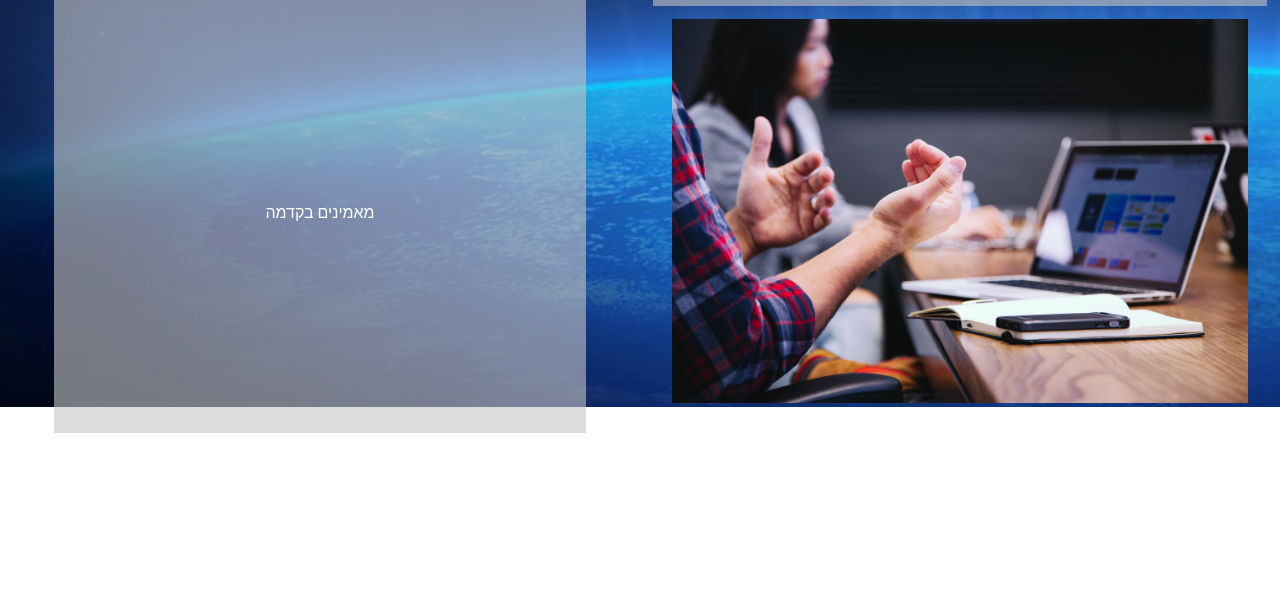
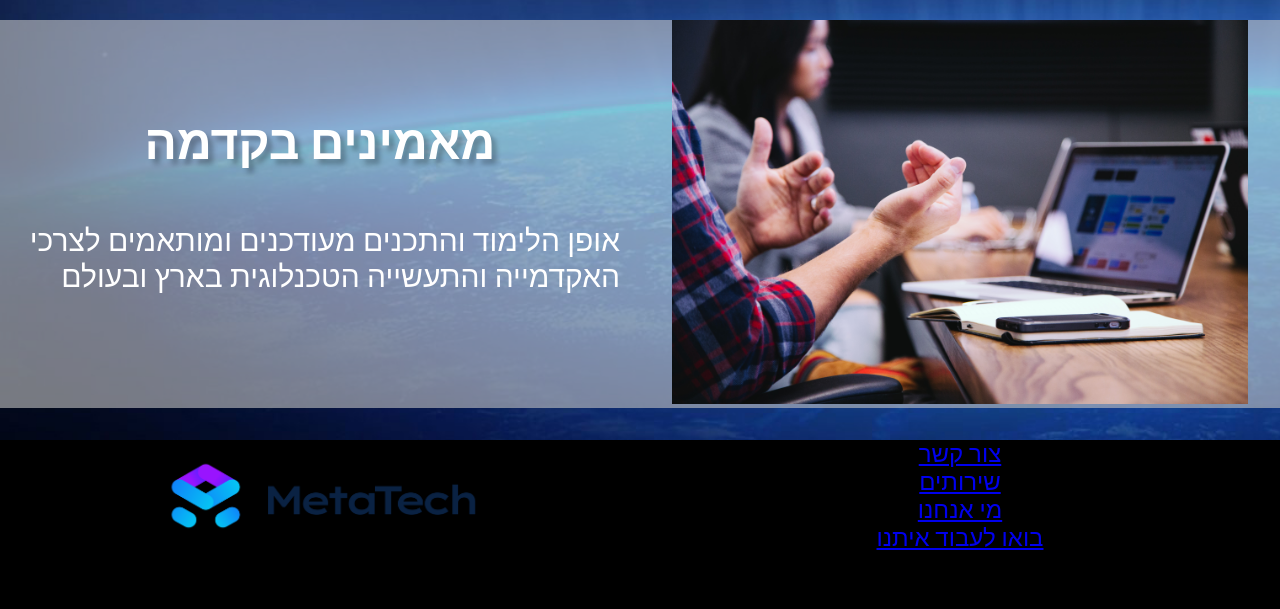
Before and after one commit to benbuaron1/MetaTech1, a Django app: page / in a window 1280 px wide. Shown: the part 2135-2744 px from the top of the page. Before the commit the page ends 2568 px from the top, so only its background shows below. Run offline with Django 4.2, Linux system fonts and the light colour scheme; parts of the project's set-up code (start-up, migrations or seed data) failed here and were passed over.

Commit message:
omer 24.02 14:35

```diff
--- a/meta_app/models.py
+++ b/meta_app/models.py
@@ -51,7 +51,7 @@ types = (
 class Profile(MetaModel):
     user = models.OneToOneField(User,on_delete=CASCADE,null=True)
     profile_pic = models.ImageField(max_length=1500,upload_to='meta_app/static/images',null=True,blank=True,default='https://pngset.com/images/blue-person-icon-pictures-to-pin-pinsdaddy-blue-people-logo-symbol-hand-word-furniture-transparent-png-104501.png')
-    age = models.IntegerField(max_length=10,null=False,blank=False)
+    age = models.DateField(null=True,blank=True)
     bio = models.TextField(max_length=1000,null=True,blank=True)
     linked_in_url = models.CharField(max_length=1000,null=True,blank=True)
     terms_agreed = models.BooleanField(null=False,blank=False)
--- a/meta_app/static/meta_app/styles2.css
+++ b/meta_app/static/meta_app/styles2.css
@@ -293,7 +293,7 @@ html, button, p, div {
     padding-top: 1%;
     padding-bottom: 1%;
     width: 100%;
-    height: 70px;
+    height: 55px;
     text-shadow: rgba(255, 255, 255, 0.32) 3px 3px 3px;
 }
 
@@ -826,8 +826,8 @@ tr:nth-child(even) {
 
 .about_text{
     background-color: rgba(197, 197, 197, 0.6);
-    height: 80%;
+    height: 60%;
+    width: 100%;
     color: #ffffff;
-    padding: 33%;
-    margin: 2%;
+    margin-bottom: 2.5%;
 }
--- a/meta_app/templates/base2.html
+++ b/meta_app/templates/base2.html
@@ -33,7 +33,8 @@
             {% if not user.profile.id %}
                 <button class="menu_button_regular" onclick="location.href='/create_profile'">צור פרופיל</button>
             {% else %}
-            <button class="menu_button_regular" onclick="location.href='/personal_page'"><i class='fa fa-user-circle' style='font-size:36px' ></i></button>
+                <button class="menu_button_regular" onclick="location.href='/personal_page'"><i
+                        class='fa fa-user-circle' style='font-size:36px'></i></button>
             {% endif %}
             <button class="menu_button_regular" onclick="location.href='/contact_us'">צור קשר</button>
             <button class="menu_button_regular" onclick="location.href='#who_are_we'">מי אנחנו</button>
@@ -46,7 +47,8 @@
                     שלום, {{ user.first_name }}</button>
             {% endif %}
             <button class="menu_button_regular" onclick="location.href='/'"><img
-                    src="{% static 'meta_app/MetaIconColor.png' %}" id = "menu_icon" style="width: 43px; transform: translateY(-3px); z-index: 150">
+                    src="{% static 'meta_app/MetaIconColor.png' %}" id="menu_icon"
+                    style="width: 43px; transform: translateY(-3px); z-index: 150">
             </button>
         </nav1>
 
@@ -80,7 +82,8 @@
         <!--        <button class="menu_button_regular" onclick="document.getElementById('id01').style.display='block'">התחבר-->
         </button>
         <button class="menu_button_regular logomenu" onclick="location.href='/'"><img
-                src="{% static 'meta_app/MetaIconColor.png' %}" id = "menu_icon" style="width: 43px; transform: translateY(5px)">
+                src="{% static 'meta_app/MetaIconColor.png' %}" id="menu_icon"
+                style="width: 43px; transform: translateY(5px)">
         </button>
     </nav1>
     <div id="id01" class="modal">
@@ -114,7 +117,8 @@
         <form method="post" style="display: flex; flex-direction: column">
             {% csrf_token %}
             {{ form.as_p }}
-                    <button class="join_button" type="submit" style="width: 30%; align-self: center; margin-top: 5%">Login</button>
+            <button class="join_button" type="submit" style="width: 30%; align-self: center; margin-top: 5%">Login
+            </button>
             <a href="#" style="align-self: center; margin-top: 10%">Forgot your password?</a>
         </form>
     </div>
@@ -131,5 +135,25 @@
 
 {% endblock %}
 
+<footer style="text-align: center;background-color: black">
+    <div style="display: flex; flex-direction: column">
+        <div style="display: flex;flex-direction: row">
+            <div style="display: flex;flex-direction: column; width: 50%">
+                <img src="{% static 'meta_app/PNG-Transparent.png' %}" style="width: 50%; display: flex; margin: auto">
+            </div>
+            <div style="display: flex;font-size: 24px;flex-direction: column; width: 50%">
+                <a href="#">צור קשר</a>
+                <a href="#">שירותים</a>
+                <a href="#">מי אנחנו</a>
+                <a href="#">בואו לעבוד איתנו</a>
+            </div>
+
+        </div>
+        <br>
+        Built & Designed by Omer Munk and Ben Buaron.
+        <br>
+        © 2022 by MetaTech. All rights reserved.
+    </div>
+</footer>
 </body>
 </html>
--- a/meta_app/templates/index2.html
+++ b/meta_app/templates/index2.html
@@ -105,19 +105,24 @@
                  id="who_are_we">
                 <h4 class="p1" style="margin-top: 2%; padding-top: 2%">?מי אנחנו</h4>
 
-                <div class="containter_div_row">
+                <div class="containter_div_row about_text">
                     <div style=" width:50%;text-align: center">
                         <img src="{% static 'meta_app/people.jpg' %}" style="width: 90%">
                     </div>
-                    <div style="width: 50%; text-align: center">
-                        <div class="about_text">
-                            <span>אנשים של אנשים</span>
+                    <div style="width: 50%;text-align: center">
+                        <div>
+                            <h1 class="p1">למדו מהמורים הטובים ביותר</h1>
+                            <p style="font-size: 30px; text-align: right; padding: 20px">המורים שלנו הם בעלי ניסיון רב
+                                ותשוקה ללימוד. לכל סטודנט נבנית תוכנית לימודים אישית שמורכבת מלוח זמנים ויעדים, על פי
+                                המקצועות הנדרשים. צוות הלימוד זמין לפניות אישיות גם מעבר לשעות הלימוד</p>
                         </div>
                     </div>
                 </div>
-                <div class="containter_div_row">
+                <div class="containter_div_row about_text">
                     <div style="width: 50%; text-align: center;">
-                        <span class="about_text">מאמינים בקדמה</span>
+                        <h1 class="p1">מאמינים בקדמה</h1>
+                        <p style="font-size: 30px; text-align: right; padding: 20px">אופן הלימוד והתכנים מעודכנים ומותאמים לצרכי האקדמייה והתעשייה הטכנלוגית בארץ ובעולם</p>
+
                     </div>
                     <div style="width: 50%; text-align: center;">
                         <img src="{% static 'meta_app/working.jpg' %}" style="width: 90%">
```
Also changed, not shown: meta_app/forms.py (+7 -9 lines), meta_app/templates/student_page.html (+8 -8 lines), meta_app/static/meta_app/PNG-Transparent2 copy.jpg (added). Lines whose indentation alone changed are shown as unchanged.
